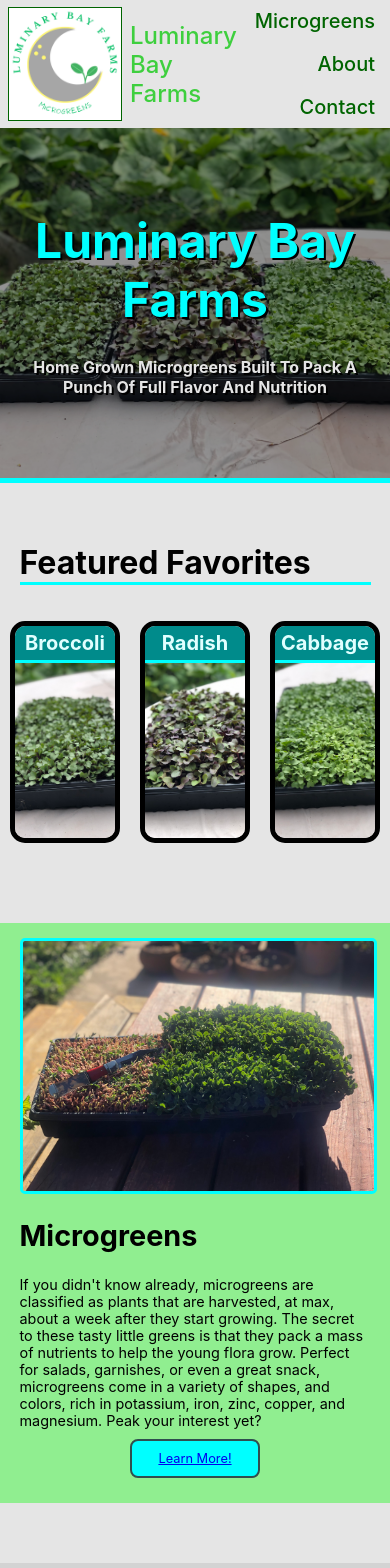
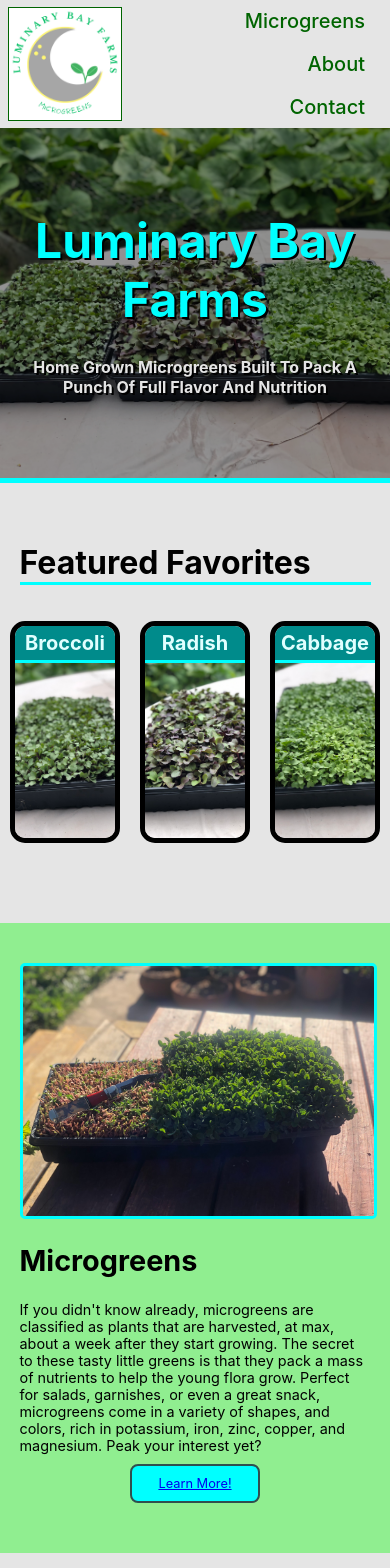
Before and after one commit to TWeir77/luminary-bay-farms, a React (Create React App) app: page / in a window 390 px wide. Shown: the top 1568 px of the page. Built offline with nearby package versions, Linux system fonts and the light colour scheme.

Commit message:
Adjust Content Widths for larger screens

```diff
--- a/src/Components/About/About.css
+++ b/src/Components/About/About.css
@@ -12,19 +12,22 @@
   background-size: cover;
 }
 
+
 .about-card {
   display: flex;
-  justify-content: space-evenly;
+  justify-content: center;
   align-items: center;
   background-color: aqua;
-  padding: 2% 0;
-  margin: 2% 0;
+  padding: 40px 0;
+  margin: 2% 0 50px;
   height: 500px;
 }
 
 .about-image {
   width: 42.5%;
   height: 100%;
+  max-width: 600px;
+  margin: 1.5%;
   box-sizing: border-box;
   object-fit: cover;
   border: 3px solid darkslategrey;
@@ -33,6 +36,8 @@
 .about-content {
   width: 42.5%;
   height: 100%;
+  max-width: 600px;
+  padding: 1.5%;
   display: flex;
   flex-direction: column;
 }
@@ -48,7 +53,8 @@
 
 .final-message {
   padding: 1.5% 4%;
-  margin: 5% 6% 1.5%;
+  margin: 5% auto 1.5%;
+  max-width: 1200px;
   text-align: center;
   font-size: 1.2rem;
   border-left: 3px solid cyan;
--- a/src/Components/About/About.js
+++ b/src/Components/About/About.js
@@ -6,6 +6,7 @@
     <main>
       <div className='about-banner'>
         <h1>The Story at Luminary Bay Farms!</h1>
+        <div className="about-section">
           <h2 className="section-title">The Green Thumb</h2>
           <div className="about-card">
             <img src="../../../images/Neil-Sterling-wide.jpg" id='profile-img' className='about-image' alt="Neil Sterling Profile" />
@@ -15,6 +16,7 @@
               <p>Neil's passion for gardening eventually led him to start growing microgreens. Everything he produced quickly became a favorite among family and friends, enjoying the greens as salads, garnishes, and even as a great snack. Using organic, sustainable methods, he saw a business opportunity to provide people with a healthier form of food, packed with vitamins and nutrients.</p>
               <p>When Neil isn't working, he enjoys spending time outdoors; hiking, camping, and exploring new places. As he clearly likes to work with his hands, it came as no surprise that Neil ventured into other DIY hobbies as well, such as microbrewing!</p>
               <p>Neil is excited to share his passion for microgreens with you and hopes that you'll join him on this journey. Whether you're a health nut or just looking to try something new, Neil's microgreens are the perfect addition to any meal. Thanks for stopping by and we look forawrd to hearing from you!</p>
+            </div>
           </div>
         </div>
       </div>
--- a/src/Components/Contact/Contact.css
+++ b/src/Components/Contact/Contact.css
@@ -23,8 +23,10 @@
 #form {
   display: flex;
   flex-direction: column;
-  width: 60%;
-  padding: 2% 20%;
+  width: 80%;
+  max-width: 1200px;
+  margin: auto;
+  padding: 2%;
   font-size: 1.5rem;
 }
 
--- a/src/Components/Featured/Featured.css
+++ b/src/Components/Featured/Featured.css
@@ -1,6 +1,12 @@
+.featured-main {
+  max-width: 1400px;
+  margin: auto;
+}
+
 .section-title {
-  margin: 60px 5% 15px;
+  margin: 60px auto 15px;
   width: 90%;
+  max-width: 1200px;
   border-bottom: 3px solid cyan;
   font-size: 32px;
 }
--- a/src/Components/Featured/Featured.js
+++ b/src/Components/Featured/Featured.js
@@ -9,7 +9,7 @@
   const products = useSelector(selectProducts);
 
   return (
-    <>
+    <div className="featured-main">
       <h2 className='section-title' >Featured Favorites</h2>
       <ul className='featured-list' >
         {featuredProducts(products).map(product => (
@@ -24,6 +24,6 @@
           </li>
         ))}
       </ul>
-    </>
+    </div>
   )
 }
--- a/src/Components/Header/Header.css
+++ b/src/Components/Header/Header.css
@@ -4,7 +4,7 @@
   font-size: 2rem;
   font-weight: 500;
   background-color: rgb(229, 229, 229);
-  padding: 0, 15px;
+  padding: 0, 2%;
   margin: 0;
   display: flex;
   justify-content: space-between;
@@ -30,35 +30,38 @@
 }
 
 .nav {
-  margin: 15px 15px;
+  margin: 15px 50px;
   margin-left: 0;
   display: flex;
   justify-content: space-between;
-  width: 35%;
+  width: 25%;
   font-size: 1.5rem;
 }
 
-@media only screen and (max-width: 900px) {
+@media only screen and (max-width: 1300px) {
   .nav {
-    width: 45%
+    width: 40%
   }
 }
 
-@media only screen and (max-width: 700px) {
+@media only screen and (max-width: 800px) {
   .nav {
     flex-direction: column;
     align-items: end;
     width: 25%;
     height: 100%;
+    margin: 15px 25px;
     font-size: 20px;
     justify-content: space-around;
   }
 }
 
-@media only screen and (max-width: 500px) {
+@media only screen and (max-width: 550px) {
+  #header-title {
+    visibility: hidden;
+  }
   .home-button {
-    font-size: 24px;
-    width: 55%;
+    width: 40%;
   }
 }
 
--- a/src/Components/Header/Header.js
+++ b/src/Components/Header/Header.js
@@ -10,7 +10,7 @@
         <NavLink
           to='/'
           className='home-icon'
-        ><img src='/images/logo-white.png' alt="logo"/> Luminary Bay<br />Farms </NavLink>
+        ><img src='/images/logo-white.png' alt="logo"/> <span id="header-title">Luminary Bay<br />Farms </span></NavLink>
       </div>
       <div className="nav">
         <ScrollToTop />
--- a/src/Components/Home/Home.css
+++ b/src/Components/Home/Home.css
@@ -1,6 +1,7 @@
 main {
   background-color: rgb(229, 229, 229);
   padding-bottom: 30px;
+  justify-content: center;
 }
 
 .landing-banner {
@@ -58,20 +59,22 @@
 .microgreens-container {
   display: flex;
   width: 90%;
-  padding: 1% 5%;
+  padding: 60px 5%;
   margin: 70px 0 0;
-  justify-content: space-between;
+  justify-content: center;
   background-color: lightgreen;
 }
 
 .microgreens-container img {
   width: 45%;
+  max-width: 650px;
   border: solid cyan 3px;
   border-radius: 5px;
 }
 
 .microgreens-content {
   display: flex;
+  max-width: 650px;
   flex-direction: column;
   padding-right: 50px;
   font-size: 1.2rem;
@@ -137,7 +140,7 @@
   .microgreens-container {
     flex-direction: column-reverse;
     height: auto;
-    padding: 15px 5%;
+    padding: 40px 5%;
   }
 
   .microgreens-content {
--- a/src/Components/Product/Product.css
+++ b/src/Components/Product/Product.css
@@ -3,17 +3,18 @@
   padding: 5% 5%;
   display: flex;
   justify-self: center;
-  justify-content: space-between;
+  align-items: center;
+  justify-content: center;
   border-top: 4px solid lightgreen;
 
 }
 
 .product-content {
   width: 55%;
+  max-width: 650px;
   padding: 0 1.5%;
   box-sizing: border-box;
   border-left: 3px solid cyan;
-  border-right: 3px solid cyan;
 }
 
 .product-content .product-name {
@@ -29,6 +30,7 @@
 
 .product-img {
   width: 40%;
+  max-width: 650px;
   height: 400px;
   box-sizing: border-box;
   border: 3px solid darkslategrey;
@@ -52,6 +54,10 @@
     flex-direction: column;
   }
 
+  .product-content {
+    border-right: 3px solid cyan;
+  }
+
   .product-content, .product-img {
     width: 100%;
   }
--- a/src/Components/Products/Products.css
+++ b/src/Components/Products/Products.css
@@ -1,6 +1,7 @@
 #products-title {
-  margin-top: 0;
+  margin: auto;
   padding-top: 4%;
+  max-width: 1200px;
 }
 
 .products {
@@ -15,7 +16,8 @@
   display: grid;
   grid-template-columns: 1fr 1fr 1fr;
   grid-gap: 15px 25px;
-  margin: 0;
+  margin: auto;
+  max-width: 1300px;
   padding: 15px 4%;
   justify-items: stretch;
 }
```
Lines whose indentation alone changed are shown as unchanged.
